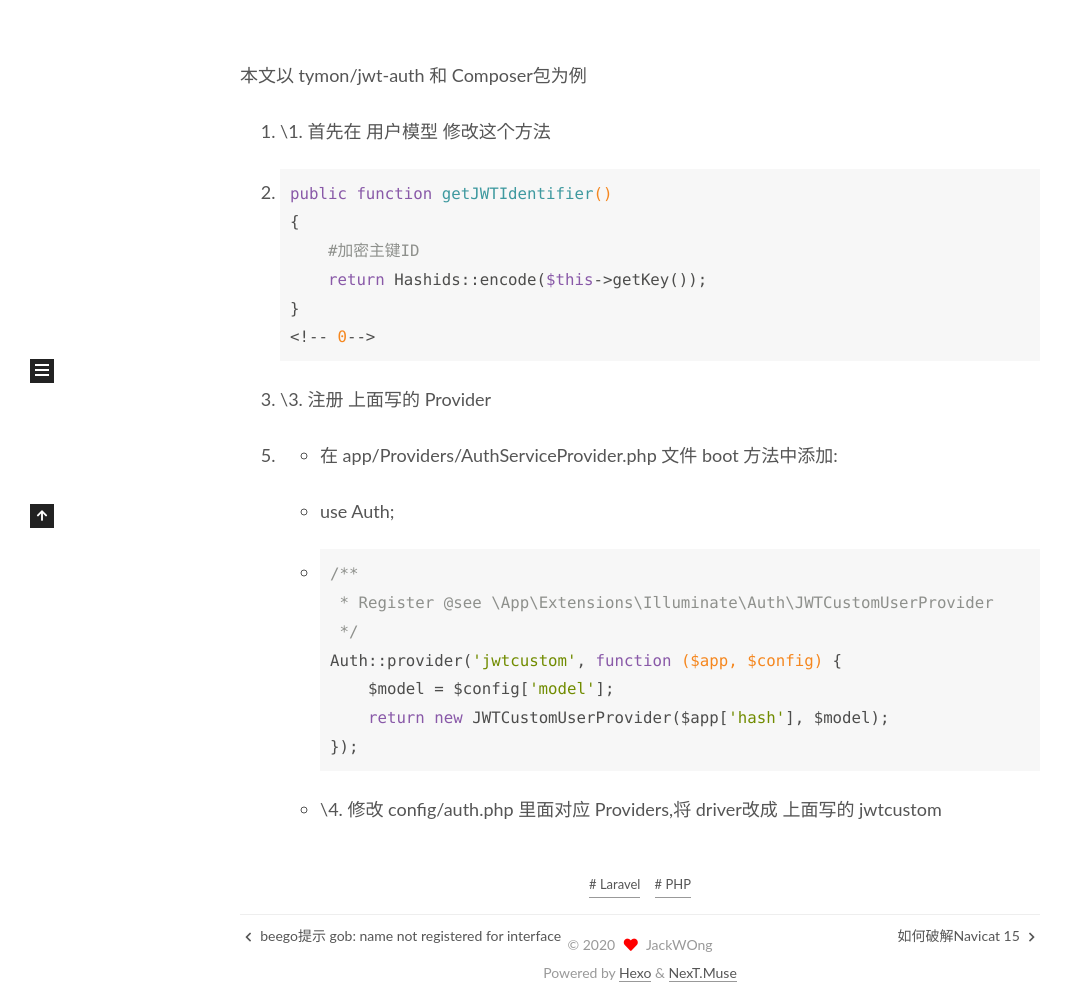
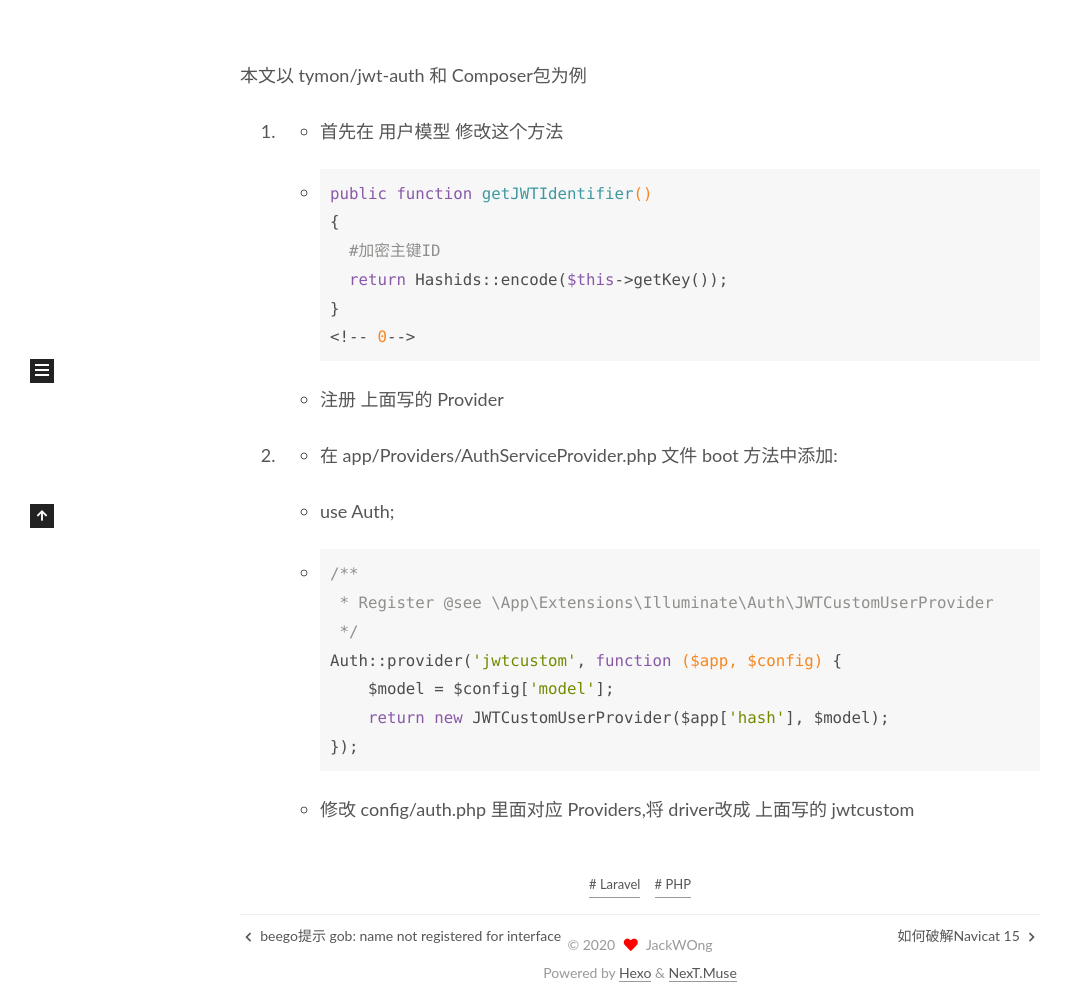
Before and after one commit to jackwong7/blog, a plain HTML site: page 2020/07/14/Laravel-Api架构下-如何隐藏用户id/index.html in a window 1280 px wide. Shown: the part 372-1379 px from the top of the page, without its empty margins (0-1068 px from the left). Drawn offline with Linux system fonts and the light colour scheme; some packages are replaced by stand-ins of ours; a script that the page names is missing.

Commit message:
Site updated: 2020-07-15 11:17:34

```diff
--- a/2020/07/14/Laravel-Api架构下-如何隐藏用户id/index.html
+++ b/2020/07/14/Laravel-Api架构下-如何隐藏用户id/index.html
@@ -28,7 +28,7 @@
 <meta property="og:description" content="本文以 tymon&#x2F;jwt-auth 和 Composer包为例">
 <meta property="og:locale" content="en_US">
 <meta property="article:published_time" content="2020-07-14T14:31:15.000Z">
-<meta property="article:modified_time" content="2020-07-15T03:08:28.755Z">
+<meta property="article:modified_time" content="2020-07-15T03:17:25.866Z">
 <meta property="article:author" content="JackWOng">
 <meta property="article:tag" content="Laravel">
 <meta property="article:tag" content="PHP">
@@ -182,7 +182,7 @@
                   <i class="far fa-calendar-check"></i>
                 </span>
                 <span class="post-meta-item-text">Edited on</span>
-                <time title="Modified: 2020-07-15 11:08:28" itemprop="dateModified" datetime="2020-07-15T11:08:28+08:00">2020-07-15</time>
+                <time title="Modified: 2020-07-15 11:17:25" itemprop="dateModified" datetime="2020-07-15T11:17:25+08:00">2020-07-15</time>
               </span>
 
 
@@ -200,19 +200,20 @@
 <a id="more"></a>
 
 <ol>
-<li><p>\1. 首先在 用户模型 修改这个方法</p>
+<li><ul>
+<li><p>首先在 用户模型 修改这个方法</p>
 </li>
 <li><pre><code class="php"><span class="keyword">public</span> <span class="function"><span class="keyword">function</span> <span class="title">getJWTIdentifier</span><span class="params">()</span></span>
 <span class="function"></span>{
-    <span class="comment">#加密主键ID</span>
-    <span class="keyword">return</span> Hashids::encode(<span class="keyword">$this</span>-&gt;getKey());
+  <span class="comment">#加密主键ID</span>
+  <span class="keyword">return</span> Hashids::encode(<span class="keyword">$this</span>-&gt;getKey());
 }
 &lt;!--￼<span class="number">0</span>--&gt;</code></pre>
 </li>
-<li><p>\3. 注册 上面写的 Provider</p>
+<li><p>注册 上面写的 Provider</p>
 </li>
-</ol>
-<ol start="5">
+</ul>
+</li>
 <li><ul>
 <li><p>在 app/Providers/AuthServiceProvider.php 文件 boot 方法中添加:</p>
 </li>
@@ -226,7 +227,7 @@ Auth::provider(<span class="string">'jwtcustom'</span>, <span class="function"><
     <span class="keyword">return</span> <span class="keyword">new</span> JWTCustomUserProvider($app[<span class="string">'hash'</span>], $model);
 });</code></pre>
 </li>
-<li><p>\4. 修改 config/auth.php 里面对应 Providers,将 driver改成 上面写的 jwtcustom</p>
+<li><p>修改 config/auth.php 里面对应 Providers,将 driver改成 上面写的 jwtcustom</p>
 </li>
 </ul>
 </li>
```
Also changed, not shown: index.html (+1 -1 lines).
